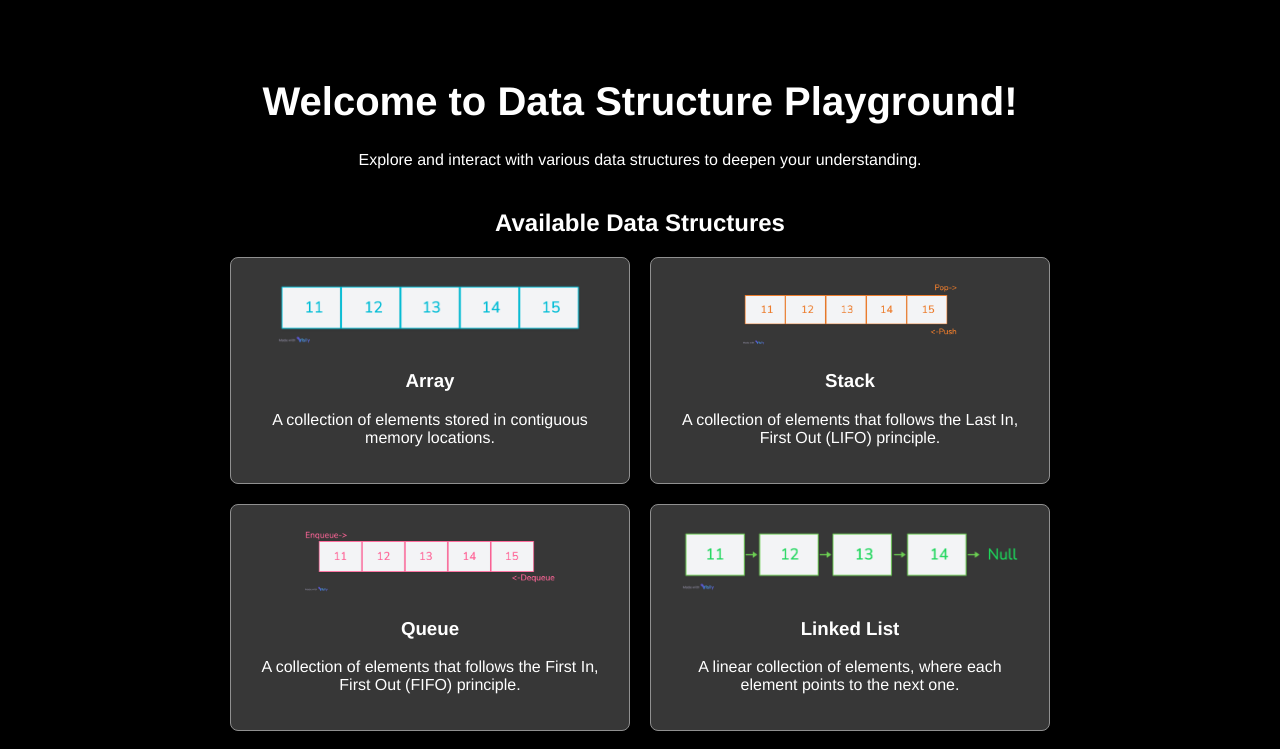
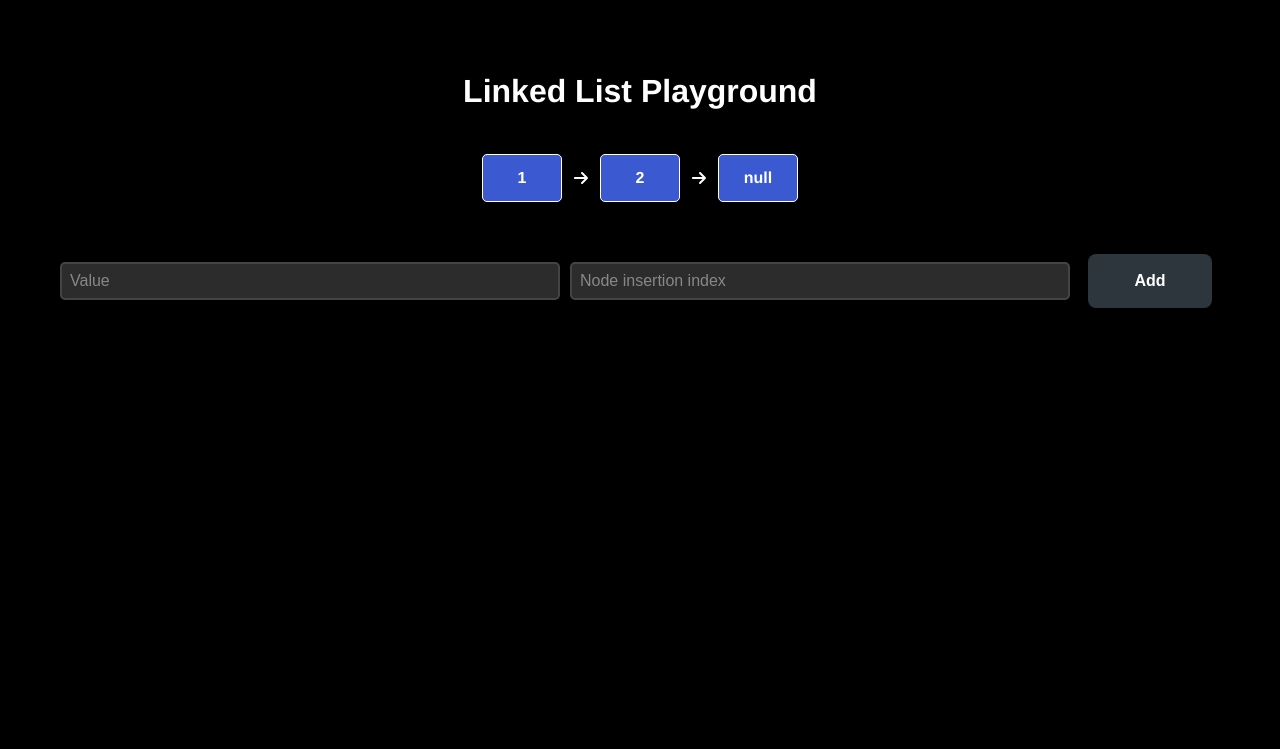
Before and after one commit to shrutikahilale/data-structures-playground, a React (Vite) app: page / in a window 1280 px wide. Shown: the top 749 px of the page. Built offline with nearby package versions, Linux system fonts and the light colour scheme.

Commit message:
LinkedList playground implementation started

```diff
--- a/src/App.jsx
+++ b/src/App.jsx
@@ -1,10 +1,12 @@
 import React from "react";
 import Home from "./components/home";
+import LinkedListPlayground from "./components/all_playgrounds/ll_playground";
 
 const App = () => {
   return (
     <div className="app">
-      <Home />
+      {/* <Home /> */}
+      <LinkedListPlayground />
     </div>
   );
 };
--- a/src/components/all_playgrounds/css/block.css
+++ b/src/components/all_playgrounds/css/block.css
@@ -35,3 +35,23 @@
   padding: 1rem;
   flex-direction: column;
 }
+
+.linked-list-block {
+  width: 5rem;
+  height: 3rem;
+  background-color: rgb(59, 89, 208);
+  border: 1px solid white;
+  font-weight: bold;
+  border-radius: 5px;
+  display: flex;
+  justify-content: center;
+  align-items: center;
+  margin: 0.75rem;
+}
+
+.linked-list-outer-block {
+  display: flex;
+  flex-direction: row;
+  justify-content: center;
+  align-items: center;
+}
--- a/src/components/all_playgrounds/css/playground.css
+++ b/src/components/all_playgrounds/css/playground.css
@@ -14,3 +14,10 @@
 .stack-visual {
   border-left: 1rem solid rgb(38, 110, 255);
 }
+
+.linked-list-visual {
+  display: flex;
+  justify-content: center;
+  flex-wrap: wrap;
+  margin: 2rem;
+}
--- a/src/components/all_playgrounds/ll_playground.jsx
+++ b/src/components/all_playgrounds/ll_playground.jsx
@@ -1,3 +1,84 @@
+import { useState } from "react";
+import "./css/playground.css";
+import "./css/block.css";
+import { FontAwesomeIcon } from "@fortawesome/react-fontawesome";
+import { faArrowRight } from "@fortawesome/free-solid-svg-icons";
+
 export default function LinkedListPlayground() {
-  return <h2>Linked List Playground</h2>;
+  const [linkedList, setLinkedList] = useState([1, 2]);
+  const [value, setValue] = useState("");
+  const [idx, setIdx] = useState("");
+  const [error, setError] = useState("");
+
+  const numValue = (value) => {
+    const sanitizedValue = value.replace(/[^\d]/g, "");
+    const parsedValue = parseInt(sanitizedValue, 10);
+    return isNaN(parsedValue) ? "" : parsedValue;
+  };
+
+  const insertNodeAtIdx = () => {
+    const val = numValue(value);
+    const index = numValue(idx);
+
+    if (val === "") {
+      setError("Value is NAN");
+    } else if (index === "") {
+      setError("Index is NAN");
+    } else if (index > linkedList.length) {
+      setError(
+        `Cannot insert at invalid index (${index}) is greater than number of elements (${linkedList.length})`
+      );
+    } else {
+      setError("");
+      linkedList.splice(index, 0, val);
+      /**
+       * splice(start, deleteCount, item1, item2, ...):
+start: The index at which to start changing the array.
+deleteCount: An integer indicating the number of elements to remove. (Here, 0, so no elements are removed.)
+item1, item2, ...: The elements to add to the array, starting at the start index.
+its inplace
+       */
+    }
+  };
+
+  return (
+    <div>
+      <h1>Linked List Playground</h1>
+
+      {linkedList.length > 0 && (
+        <div className="linked-list-visual">
+          {linkedList.map((e, index) => (
+            <div key={index} className="linked-list-outer-block">
+              <div className="linked-list-block">{e}</div>
+              <FontAwesomeIcon icon={faArrowRight} />
+            </div>
+          ))}
+          <div className="linked-list-block">null</div>
+        </div>
+      )}
+
+      {error && <div>{error}</div>}
+
+      <div className="display-flex  gap-10 w-100per jc-center">
+        <input
+          type="text"
+          value={value}
+          onChange={(e) => setValue(e.target.value)}
+          placeholder="Value"
+          className="custom-input"
+        />
+        <input
+          type="text"
+          value={idx}
+          onChange={(e) => setIdx(e.target.value)}
+          placeholder="Node insertion index"
+          className="custom-input"
+        />
+
+        <button onClick={insertNodeAtIdx} className="positive-op">
+          Add
+        </button>
+      </div>
+    </div>
+  );
 }
```
Also changed, not shown: package.json (+5 -2 lines), 2 other files (tests, documents, lock files or other folders).
